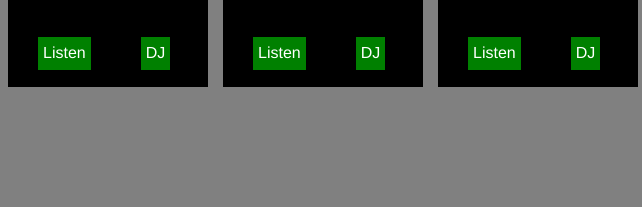
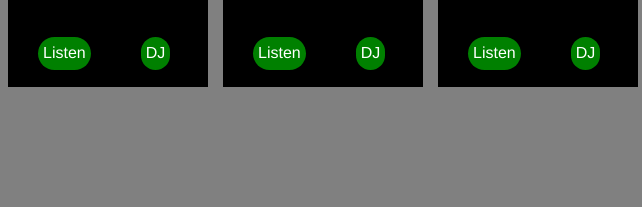
Before and after one commit to RoastVeg/SpotifyDJLive, a website: page site/public/room.html in a window 1280 px wide. Shown: the part 226-433 px from the top of the page, 7-649 px from the left. Drawn offline with nearby package versions, Linux system fonts and the light colour scheme.

Commit message:
mum im sorryu

```diff
--- a/site/public/room.html
+++ b/site/public/room.html
@@ -21,7 +21,7 @@
     font-size: 16px;
     bottom: 10px;
     margin-left:30px;
-        border-radius:20;
+    border-radius:20px;
 
   }
   .buttonDJ{
@@ -36,7 +36,7 @@
     font-size: 16px;
     margin-bottom:10px;
     margin-left:50px;
-    border-radius:20;
+    border-radius:20px;
   }
 
   .DJRoom{
```
